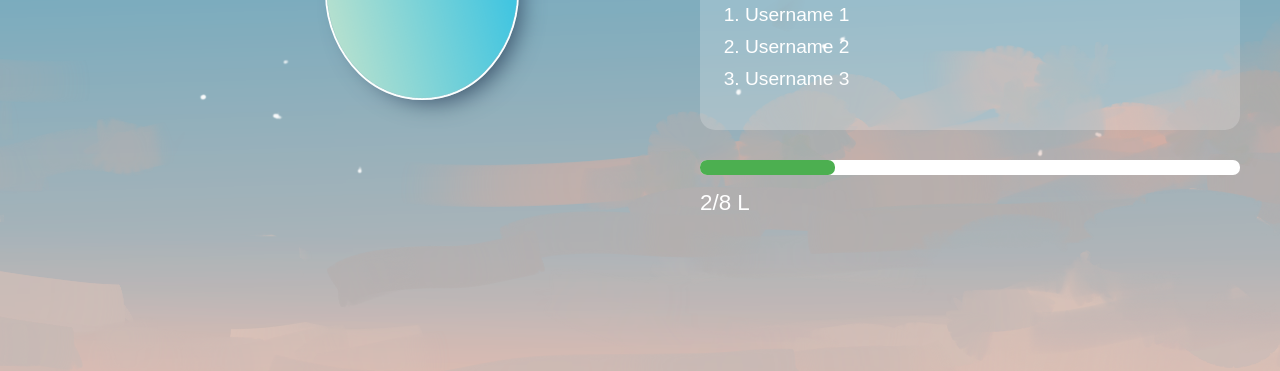
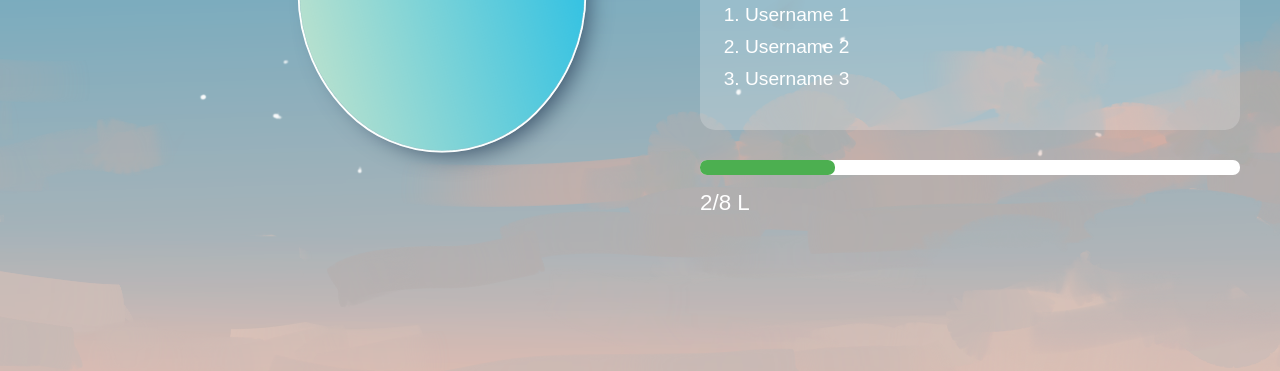
Before and after one commit to ohi-711/Lets-Goal, a plain HTML site: page water.html in a window 1280 px wide. Shown: the part 429-800 px from the top of the page. Drawn offline with Linux system fonts and the light colour scheme.

Commit message:
water is working

```diff
--- a/water.html
+++ b/water.html
@@ -91,8 +91,8 @@
 
         /* Styling the Raindrop */
         .box {
-            width: 200px;
-            height: 200px;
+            width: 300px;
+            height: 300px;
             border-top-left-radius: 70%;
             border-bottom-left-radius: 55%;
             border-bottom-right-radius: 70%;
@@ -101,13 +101,13 @@
             box-shadow: rgb(55, 78, 102) 0px 15px 25px -10px;
             overflow: hidden;
             position: relative;
-            margin-top: 280px; /* Moves raindrop further down */
-            margin-left: 280px; /* Moves raindrop further right */
+            margin-top: 230px; /* Moves raindrop further down */
+            margin-left: 250px; /* Moves raindrop further right */
         }
 
         .wave {
-            width: 300px;
-            height: 300px;
+            width: 420px;
+            height: 420px;
             position: absolute;
             left: -45%;
             bottom: -130%;
```
